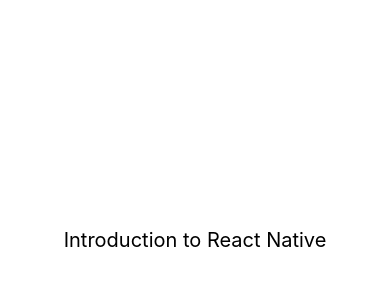
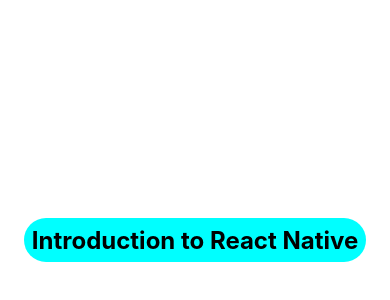
Before and after one commit to shubham2105/IntroProject, a React Native app: screen / in a window 390 px wide. Shown: the part 182-482 px from the top of the page. Built offline with nearby package versions, Linux system fonts and the light colour scheme.

Commit message:
inital commit

```diff
--- a/App.tsx
+++ b/App.tsx
@@ -18,6 +18,10 @@
     alignItems:'center',
   },
   introtxt:{
-    fontSize: 20,
+    fontSize: 24,
+    fontWeight: 'bold',
+    backgroundColor: 'aqua',
+    padding: '2%',
+    borderRadius: 25,
   },
 })
```
